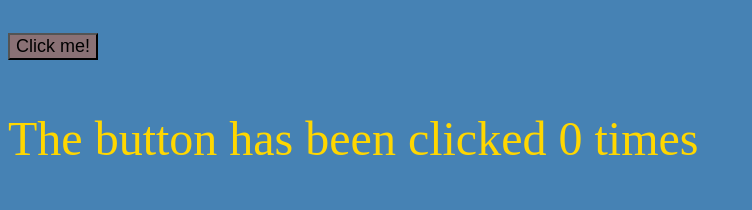
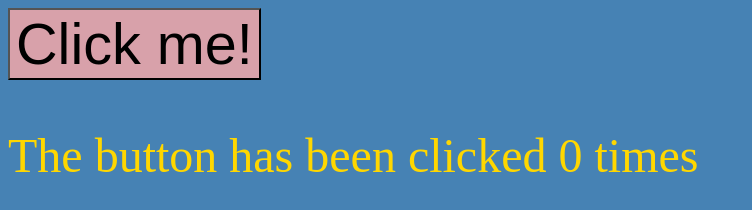
Before and after one commit to McNulty72/website-example, a plain HTML site: page index.html in a window 1280 px wide. Shown: the whole page, without its empty margins (0-752 px from the left). Drawn offline with Linux system fonts and the light colour scheme.

Commit message:
Add  button hover style

```diff
--- a/CSS/style.css
+++ b/CSS/style.css
@@ -5,6 +5,10 @@ body {
 }
 
 #my-button {
-  background-color: #8a7175;
-  font-size: large;
+  background-color: #d8a1aa;
+  font-size: larger;
 }
+
+#my-button:hover {
+  background-color: #8f5a63;
+}
```
